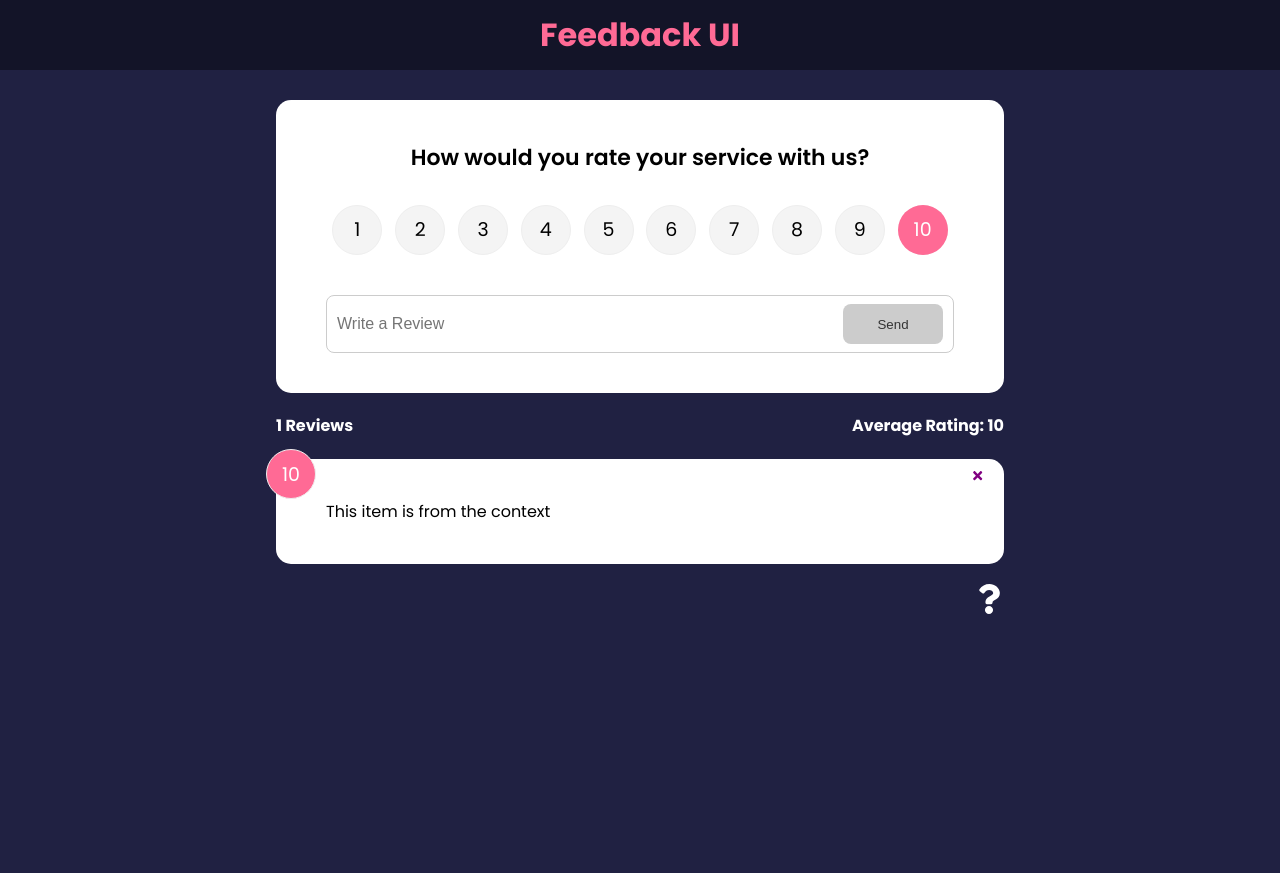
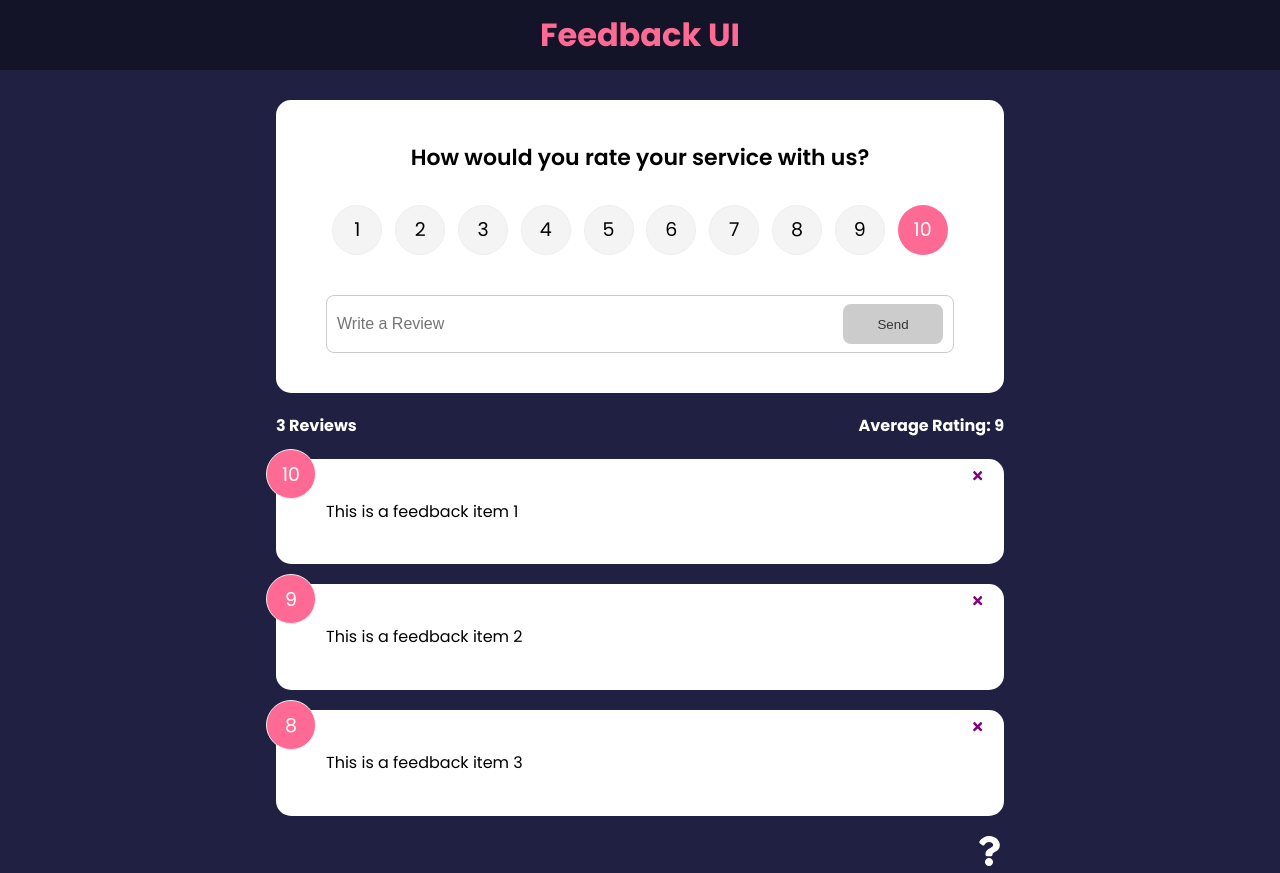
Before and after one commit to ImKetan1610/feedback1, a React (Create React App) app in the folder feedback_app/: page / in a window 1280 px wide. Before the commit the page ends 800 px from the top, so only its background shows below. Built offline with nearby package versions, Linux system fonts and the light colour scheme.

Commit message:
Moving Functions To Context (addFeedback and deleteFeedback)

```diff
--- a/feedback_app/src/App.js
+++ b/feedback_app/src/App.js
@@ -1,10 +1,6 @@
 
-import { useState } from "react";
 import { BrowserRouter as Router, Route, Routes } from 'react-router-dom'
-import { v4 as uuidv4 } from 'uuid';
 import Header from "./components/Header";
-// import FeedbackItem from "./components/FeedbackItem";
-import feedbackData from "./data/feedbackData"
 import FeedbackList from "./components/FeedbackList"
 import FeedbackStats from "./components/FeedbackStats"
 import FeedbackForm from "./components/FeedbackForm"
@@ -13,33 +9,17 @@
 import { FeedbackProvider } from './context/FeedbackContext'
 
 function App() {
-  const [feedback, setFeedback] = useState(feedbackData)
-
-  const addFeedback = ( newFeedback ) => {
-    newFeedback.id = uuidv4();
-    setFeedback([newFeedback, ...feedback])
-  }
-
-  const deleteFeedback = ( id ) => {
-    if(window.confirm("Are you sure you want to delete?")){
-      setFeedback(feedback.filter((item)=>item.id !== id))
-    }
-
-  }
-
   return (
     <FeedbackProvider>
       <Router>
-        {/* <Header text= "my text" bgcolor="red" textcolor = "smokewhite" />              props can be passed like this, if not passed then take the defaultone only */}
         <Header />
-        {/* <FeedbackItem /> */}
         <div className='container'>
           <Routes>
             <Route exact path="/" element = {
               <>
-                <FeedbackForm handleAdd = { addFeedback } />
+                <FeedbackForm />
                 <FeedbackStats />
-                <FeedbackList  handleDelete={deleteFeedback} />
+                <FeedbackList />
               </>
             }></Route>
             <Route path='/about' element={ <AboutPage /> } />
--- a/feedback_app/src/components/FeedbackForm.jsx
+++ b/feedback_app/src/components/FeedbackForm.jsx
@@ -1,15 +1,17 @@
 
-import { useState } from "react";
+import { useState, useContext } from "react";
 import RatingSelect from "./RatingSelect";
 import Card from "./Shared/Card";
 import Button from "./Shared/Button";
+import FeedbackContext from "../context/FeedbackContext";
 
-
-function FeedbackForm ( {handleAdd} ) {
+function FeedbackForm () {
     const [text,setText]= useState('');
     const [rating,setRating]= useState(10);
     const [btnDisabled,setBtnDisabled]= useState(true);
     const [message,setMessage]= useState('');
+
+    const { addFeedback } = useContext(FeedbackContext)
 
     const handleTextChange = (e) => {
         if(text === "") {
@@ -33,7 +35,7 @@
                 rating
             }
 
-            handleAdd(newFeedback)
+            addFeedback(newFeedback)
             setText("")
         }
     }
--- a/feedback_app/src/components/FeedbackItem.jsx
+++ b/feedback_app/src/components/FeedbackItem.jsx
@@ -2,13 +2,17 @@
 import { FaTimes } from "react-icons/fa" //fa- font awesome library
 import PropTypes from "prop-types"
 import Card from "./Shared/Card";
+import {useContext} from 'react'
+import FeedbackContext from "../context/FeedbackContext";
 
-function FeedbackItem({ item, handleDelete }) {
+function FeedbackItem({ item }) {
+
+  const { deleteFeedback} = useContext(FeedbackContext)
 
   return (
     <Card>
       <div className='num-display'>{item.rating}</div>
-      <button onClick = {()=>handleDelete(item.id)} className="close">
+      <button onClick = {()=>deleteFeedback(item.id)} className="close">
         <FaTimes color="purple" />
       </button>
       <div className='text-display'>{item.text}</div>
--- a/feedback_app/src/components/FeedbackList.jsx
+++ b/feedback_app/src/components/FeedbackList.jsx
@@ -6,7 +6,7 @@
 import FeedbackContext from "../context/FeedbackContext"
 
 
-function FeedbackList ( { handleDelete }) {
+function FeedbackList ( ) {
 {/*removed feedback from here because when we used context, we are not accessing feedback by prop drilling*/}
 
     const { feedback } = useContext(FeedbackContext)
@@ -22,7 +22,7 @@
             <AnimatePresence>
                 {feedback.map((item) => (
                     <motion.div key = {item.id} initial={{ opacity: 0 }} animate={{ opacity: 1 }} exit={{ opacity: 0 }} >
-                        <FeedbackItem key={ item.id } item={ item } handleDelete = { handleDelete } />
+                        <FeedbackItem key={ item.id } item={ item } />
                     </motion.div>
                 ))}
             </AnimatePresence>
--- a/feedback_app/src/context/FeedbackContext.jsx
+++ b/feedback_app/src/context/FeedbackContext.jsx
@@ -1,4 +1,5 @@
 import { createContext, useState } from 'react'
+import { v4 as uuidv4 } from 'uuid';
 
 const FeedbackContext = createContext();
 
@@ -6,14 +7,37 @@
     const [ feedback, setFeedback ] = useState([
         {
             id: 1,
-            text: "This item is from the context",
+            text: "This is a feedback item 1",
             rating: 10
+        },
+        {
+            id: 2,
+            text: "This is a feedback item 2",
+            rating: 9
+        },
+        {
+            id: 3,
+            text: "This is a feedback item 3",
+            rating: 8
         },
     ])
 
+    const deleteFeedback = ( id ) => {
+        if(window.confirm("Are you sure you want to delete?")){
+          setFeedback(feedback.filter((item)=>item.id !== id))
+        }
+    }
+
+    const addFeedback = ( newFeedback ) => {
+        newFeedback.id = uuidv4();
+        setFeedback([newFeedback, ...feedback])
+    }
+
     return (
         <FeedbackContext.Provider value = {{
-            feedback
+            feedback,
+            deleteFeedback,
+            addFeedback
         }}>
             {children}
         </FeedbackContext.Provider>
```
